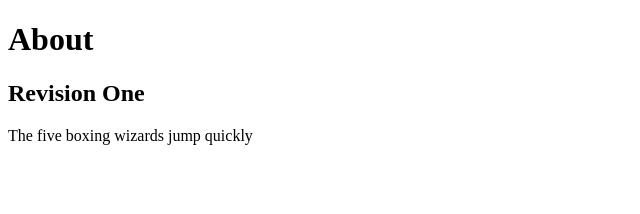
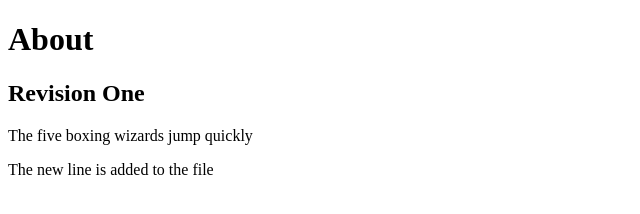
Before and after one commit to anupinders/PracticeRepo, a plain HTML site: page about.html in a window 1280 px wide. Shown: the whole page, without its empty margins (0-640 px from the left). Drawn offline with Linux system fonts and the light colour scheme.

Commit message:
Update of About.html
Changed to check will be the pull origin command is going to show me.

```diff
--- a/about.html
+++ b/about.html
@@ -9,6 +9,6 @@
   <h1>About</h1>
   <h2>Revision One</h2>
   <p>The five boxing wizards jump quickly</p>
-
+<p>The new line is added to the file</p>
 </body>
 </html>
```
